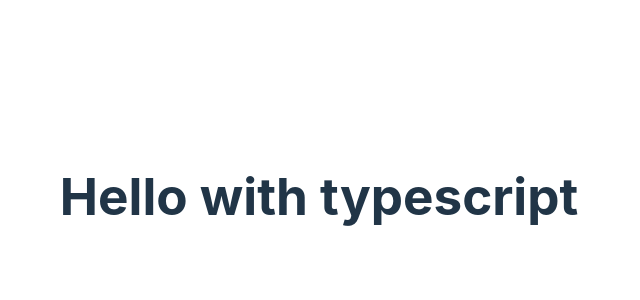
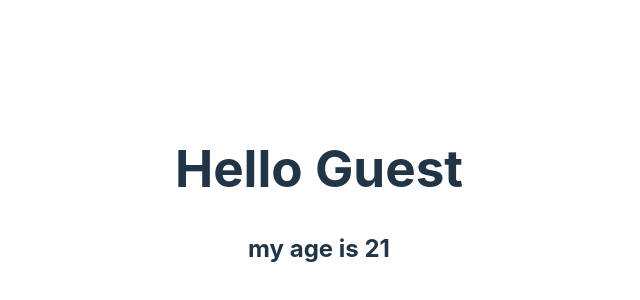
Before and after one commit to Mhmdyasser33/react-typescript-tutorial, a React (Vite) app: page / in a window 1280 px wide. Shown: the part 204-504 px from the top of the page, without its empty margins (321-961 px from the left). Built offline with nearby package versions, Linux system fonts and the light colour scheme.

Commit message:
dealing with basic type like string and number and boolean

```diff
--- a/src/App.tsx
+++ b/src/App.tsx
@@ -1,11 +1,10 @@
 import './App.css'
+import SayHello from './components/SayHello'
 
 function App() {
-
-
   return (
 <div className='container'>
-      <h1>Hello with typescript </h1>
+ <SayHello name="mohamed" age={21} logIn = {false}/>
 </div>
   )
 }
--- /dev/null
+++ b/src/components/SayHello.tsx
@@ -0,0 +1,16 @@
+type Props = {
+  name : string ;
+  age : number ;
+  logIn : boolean ;
+}
+
+const SayHello = ({name , age , logIn} : Props) => {
+  return (
+    <>
+    <h1> Hello {logIn ? name : "Guest"}</h1>
+    <h2>my age is {age}</h2>
+    </>
+  )
+}
+
+export default SayHello
```
